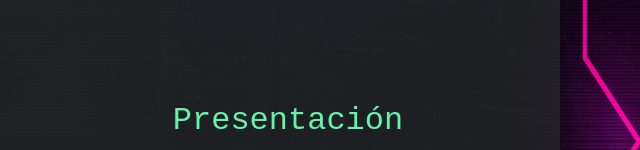
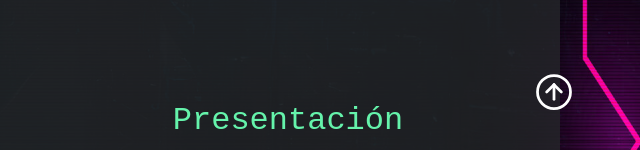
Before and after one commit to CMOG22/3er-pre-entrega, a plain HTML site: page index.html in a window 1280 px wide. Shown: the part 650-800 px from the top of the page, 640-1280 px from the left. Drawn offline with nearby package versions, Linux system fonts and the light colour scheme.

Commit message:
Se agrego volver arriba

```diff
--- a/index.html
+++ b/index.html
@@ -71,6 +71,18 @@
         </nav>
     </header>
     <main class="home_page">
+        <div id="arriba"></div>
+        <div class="arrow-top">
+            <a href="#arriba">
+                <svg xmlns="http://www.w3.org/2000/svg" class="icon icon-tabler icon-tabler-arrow-up-circle" width="44" height="44" viewBox="0 0 24 24" stroke-width="1.5" stroke="#ffffff" fill="none" stroke-linecap="round" stroke-linejoin="round">
+                    <path stroke="none" d="M0 0h24v24H0z" fill="none"/>
+                    <circle cx="12" cy="12" r="9" />
+                    <line x1="12" y1="8" x2="8" y2="12" />
+                    <line x1="12" y1="8" x2="12" y2="16" />
+                    <line x1="16" y1="12" x2="12" y2="8" />
+                </svg>
+            </a>
+        </div>
         <div class="welcome">
             <h2>Bienbenido a mi Porfolio</h2>
         </div>
--- a/sass/_globales.scss
+++ b/sass/_globales.scss
@@ -84,3 +84,8 @@ header{
 .home_page{
     background-color: $fondo_body !important;
 }
+.arrow-top{
+    position: fixed;
+    top: 90%;
+    right: 5%;
+}
```
Also changed, not shown: pages/contacto.html (+12 -0 lines), pages/proyectos.html (+12 -0 lines), pages/servicios.html (+12 -0 lines), pages/sobre_mi.html (+12 -0 lines), sass/main.css, 1 other file.
